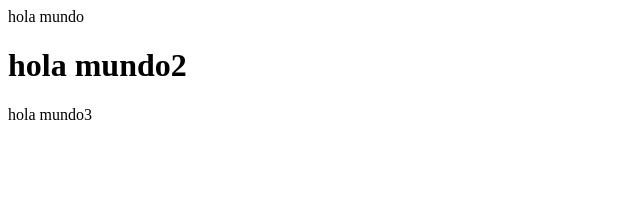
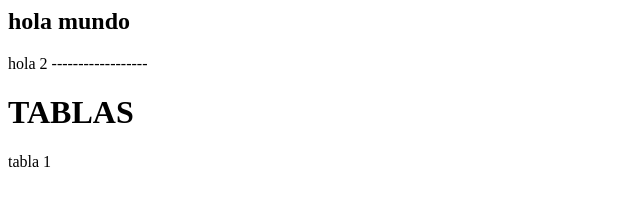
Before and after one commit to cheeconsan19-cyber/PAGINAS-WEB-PRIMER-PARCIAL, a plain HTML site: page hola.html in a window 1280 px wide. Shown: the whole page, without its empty margins (0-640 px from the left). Drawn offline with Linux system fonts and the light colour scheme.

Commit message:
Update hola.html

```diff
--- a/hola.html
+++ b/hola.html
@@ -1,8 +1,9 @@
 <html>
-hola mundo
-<h1>
-  hola mundo2
-</h1>
-  hola mundo3
-</h2>
+<h2>hola mundo</h2>
+</h1>hola 2
+------------------
+<h1>TABLAS</h1
+<table>
+  tabla 1
+</table>
 </html>
```
